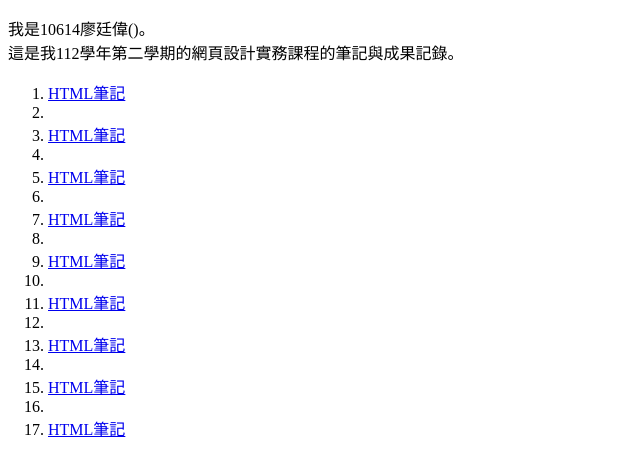
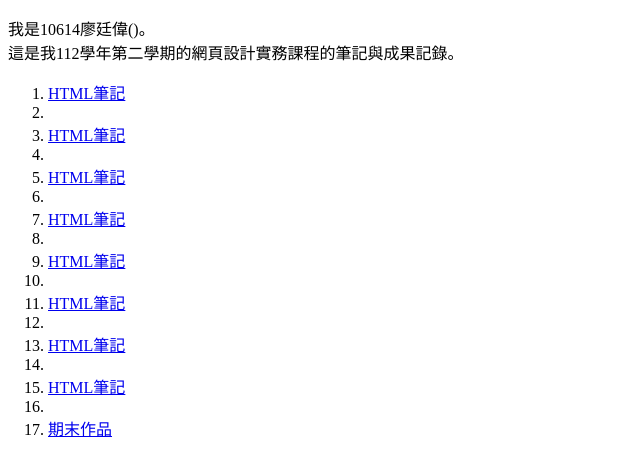
Before and after one commit to 210130106/web0624, a plain HTML site: page index.html in a window 1280 px wide. Shown: the full height of the page, 0-640 px from the left. Drawn offline with Linux system fonts and the light colour scheme.

Commit message:
Add files via upload

```diff
--- a/index.html
+++ b/index.html
@@ -31,7 +31,7 @@
 		<li><a href="#">HTML筆記</a></li>
 
 		<li><a href="0408"></a></li>
-		<li><a href="#">HTML筆記</a></li>
+		<li><a href="期末作業.html">期末作品</a></li>
 	</ol>
 </body>
 </html>
```
